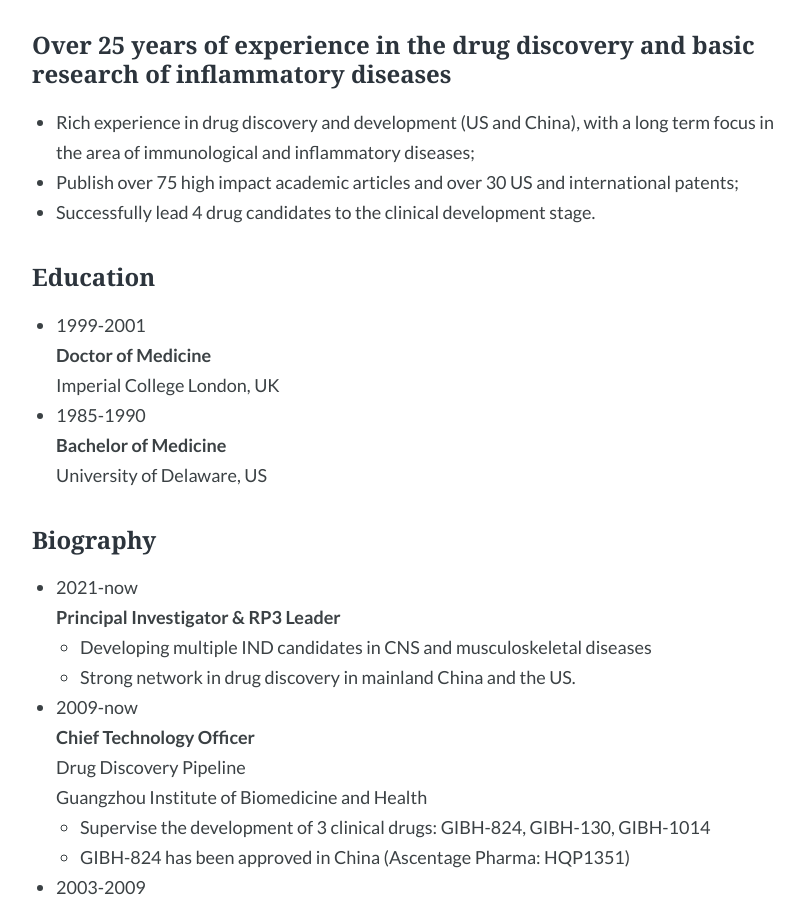
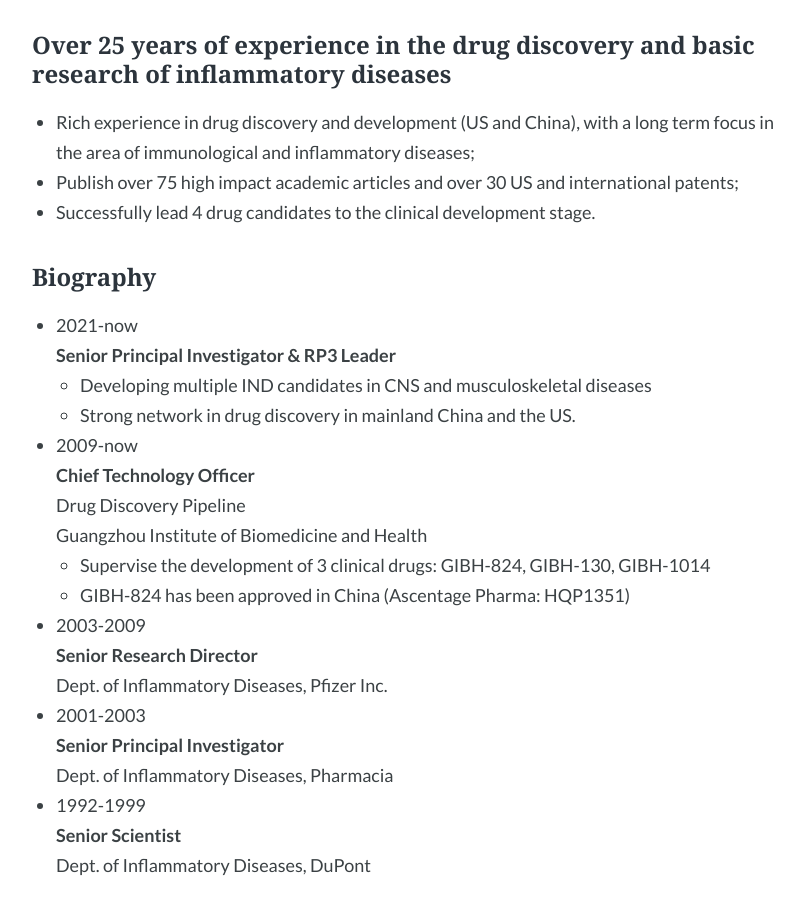
Before and after one commit to crmh-rp3/crmh-rp3.github.io, a Jekyll site: the page built from leadership.md, in a window 1280 px wide and 900 px high, scrolled down 953 px. Shown: the whole window, without its empty margins (228-1032 px from the left). Built offline with Jekyll 4.4.1, drawn with Linux system fonts in a browser that asks for light colours; grey boxes are pictures that could not be loaded.

Commit message:
Update leadership.md

```diff
--- a/leadership.md
+++ b/leadership.md
@@ -20,19 +20,10 @@ permalink: /leadership.html
 - Publish over 75 high impact academic articles and over 30 US and international patents;
 - Successfully lead 4 drug candidates to the clinical development stage.
 
-### Education
-
-- 1999-2001
-  **Doctor of Medicine**
-  Imperial College London, UK
-- 1985-1990
-  **Bachelor of Medicine**
-  University of Delaware, US
-
 ### Biography
 
 - 2021-now
-  **Principal Investigator & RP3 Leader**
+  **Senior Principal Investigator & RP3 Leader**
   - Developing multiple IND candidates in CNS and musculoskeletal diseases
   - Strong network in drug discovery in mainland China and the US.
 - 2009-now
```
